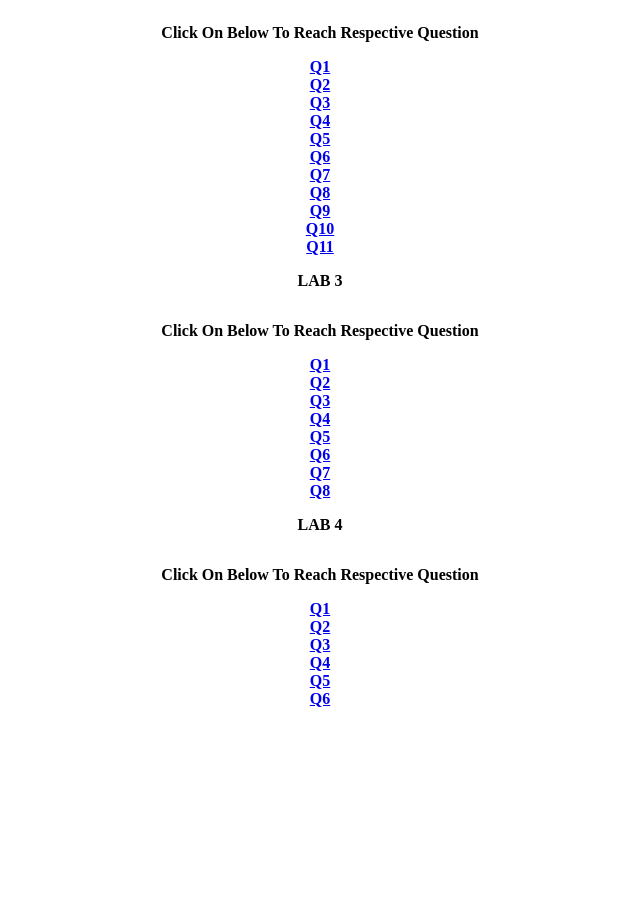
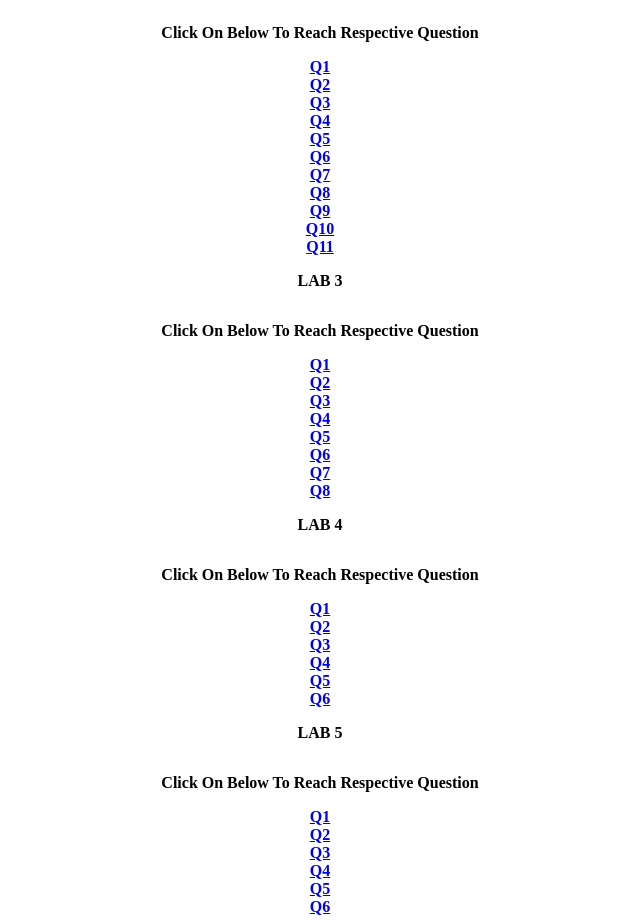
Before and after one commit to AbhirajkarBajpai/WebTechnology_LabTask, a plain HTML site: page index.html in a window 1280 px wide. Shown: the whole page, without its empty margins (320-960 px from the left). Before the commit the page ends 800 px from the top, so only its background shows below. Drawn offline with Linux system fonts and the light colour scheme.

Commit message:
Update index.html

```diff
--- a/index.html
+++ b/index.html
@@ -46,5 +46,13 @@
     <a href="task4Lab4.html">Q4</a>
     <a href="task5Lab4.html">Q5</a>
     <a href="task6Lab4.html">Q6</a>
+    <p>LAB 5</p>
+    <p>Click On Below To Reach Respective Question</p>
+    <a href="T1.html">Q1</a>
+    <a href="T2.html">Q2</a>
+    <a href="T3.html">Q3</a>
+    <a href="T4.html">Q4</a>
+    <a href="T5.html">Q5</a>
+    <a href="T6.html">Q6</a>
 </body>
 </html>
```
